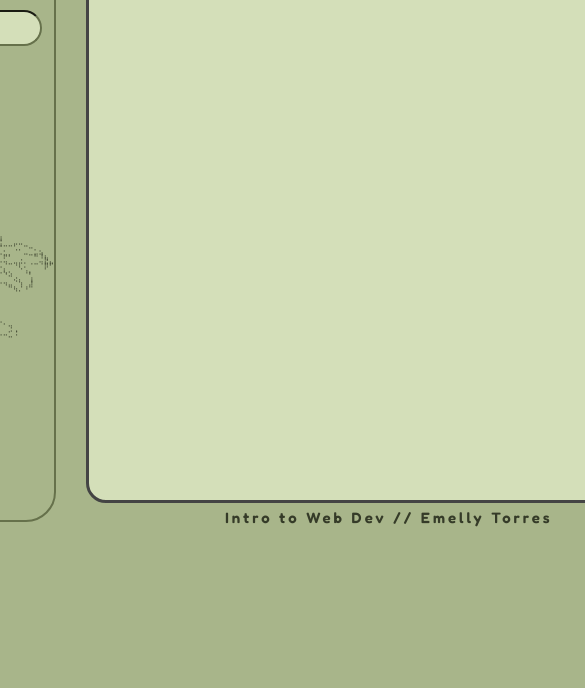
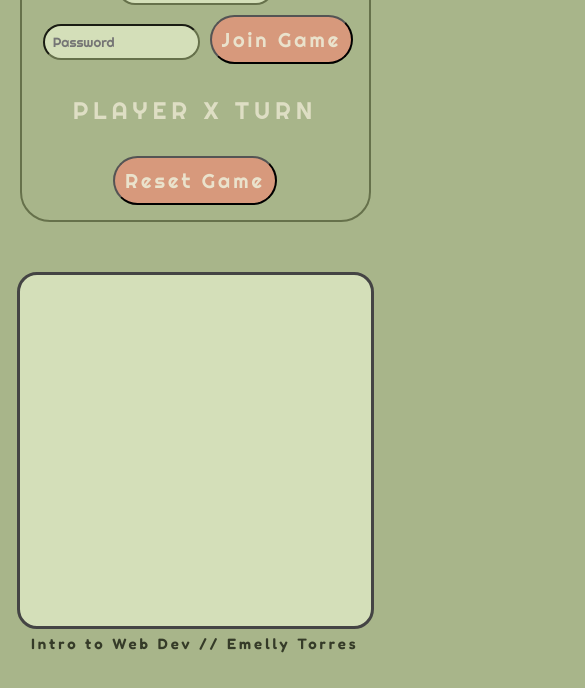
Before and after one commit to mletrs99/tictactoe-multi, a website: page public/index.html in a window 390 px wide. Shown: the part 162-850 px from the top of the page, 585 px wide, since content can reach past the window. Drawn offline with Linux system fonts and the light colour scheme; a web font is replaced by a local one.

Commit message:
Add files via upload

```diff
--- a/public/client.js
+++ b/public/client.js
@@ -29,11 +29,14 @@ boardCanvas.addEventListener("click", event => {
     }
 
     const rect = boardCanvas.getBoundingClientRect();
+
+    //find where user clicked on the board
     const x = event.clientX - rect.left;
     const y = event.clientY - rect.top;
 
-    const col = Math.floor(x / 200);
-    const row = Math.floor(y / 200);
+    //adjust coordinates based on displayed board size
+    const col = Math.floor(x / rect.width * 3);
+    const row = Math.floor(y / rect.height * 3);
 
     const index = row * 3 + col;
 
--- a/public/index.html
+++ b/public/index.html
@@ -8,6 +8,7 @@
 
     <head>
         <meta charset="utf-8">
+        <meta name="viewport" content="width=device-width, initial-scale=1.0">
         <title>Emelly Torres ✿ Tic Tac Toe</title>
         <link rel="stylesheet" href="style.css">
     </head>
--- a/public/style.css
+++ b/public/style.css
@@ -9,7 +9,7 @@
 /* Apply styles to the entire page */
 body {
     background-color: #A8B58A;
-    margin-top: 10%;
+    margin-top: 2.7%;
     text-align: center;
 }
 
@@ -173,3 +173,41 @@ button:hover {
     color: #eae2cc;
     background-color: #a34a4a;
 }
+
+/* Mobile layout */
+/* MOBILE LAYOUT */
+@media (max-width: 768px) {
+
+    body.game-layout {
+        flex-direction: column;
+        margin: 20px 0;
+    }
+
+    .game-info {
+        width: 90%;
+        height: auto;
+        padding: 15px;
+        box-sizing: border-box;
+    }
+
+    .game-info h1 {
+        font-size: 42px;
+    }
+
+    /* Hide decorative artwork on mobile */
+    .game-info pre {
+        display: none;
+    }
+
+    /* Make board fit smaller screens */
+    #board {
+        width: 90vw;
+        height: 90vw;
+        max-width: 600px;
+        max-height: 600px;
+    }
+
+    .game-canvas {
+        width: 100%;
+    }
+}
```
